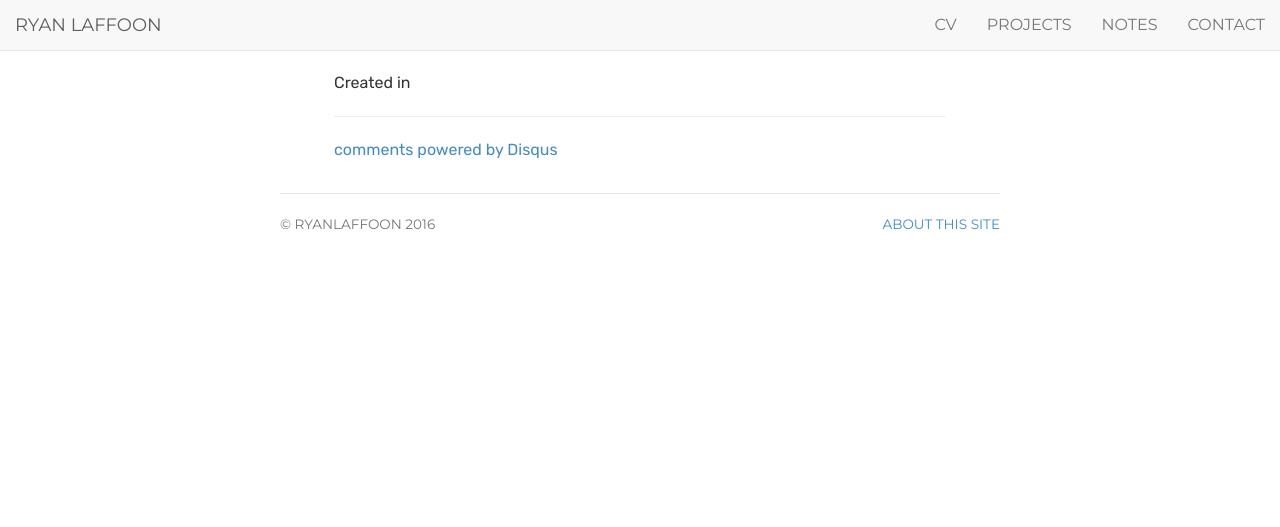
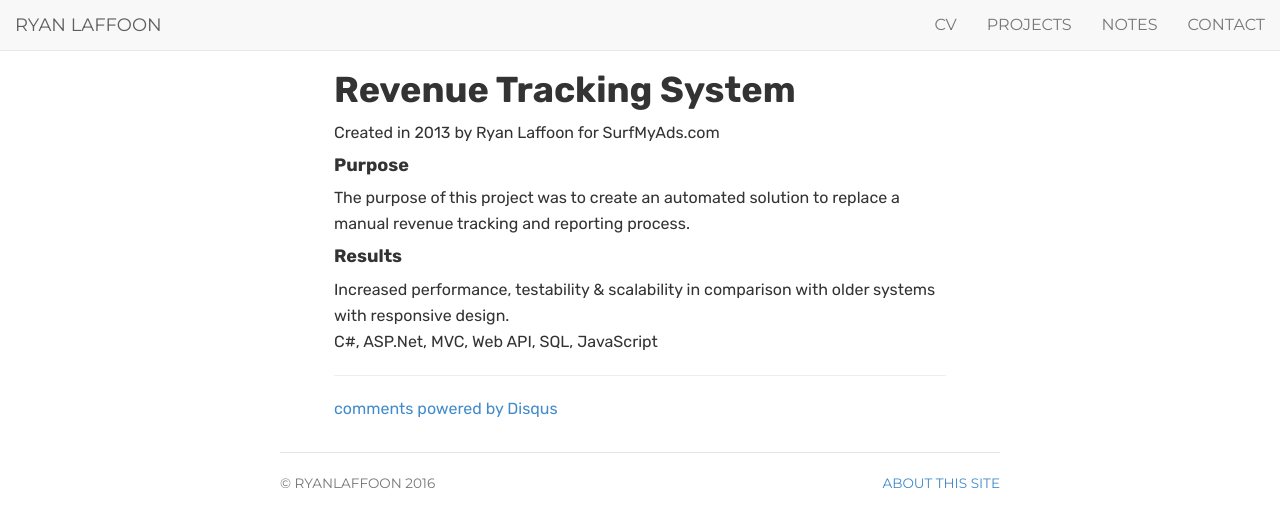
Before and after one commit to ryanlaffoon/ryanlaffoon.github.io, a Jekyll site: the page built from _projects/Revenue-Tracking-System.md, in a window 1280 px wide. Shown: the top 527 px of the page. Built offline with Jekyll 4.4.1, drawn with Linux system fonts in a browser that asks for light colours; comment, search, counter and statistics services are not loaded; some of the changed lines change nothing that is shown.

Commit message:
Update Revenue-Tracking-System.md

```diff
--- a/_projects/Revenue-Tracking-System.md
+++ b/_projects/Revenue-Tracking-System.md
@@ -1,9 +1,5 @@
 ---
 layout: project
-project: Revenue Tracking System
-author: Ryan Laffoon
-url: http://www.google.com
+project: revenue-tracking-system
 year: 2013
 ---
-Web interface and service for tracking and reporting commissionable earnings from affiliate partners.
-C#, ASP.Net, MVC, Web API, SQL, JavaScript
```
